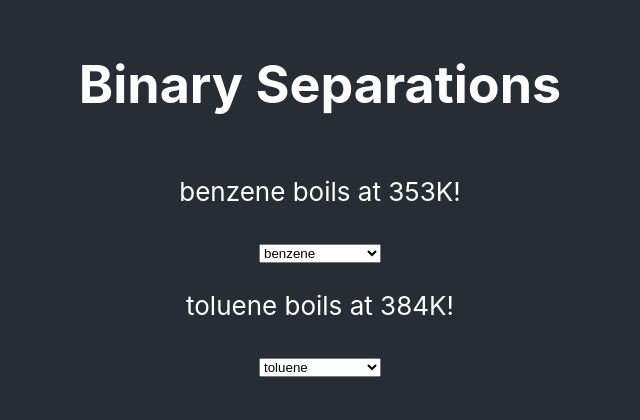
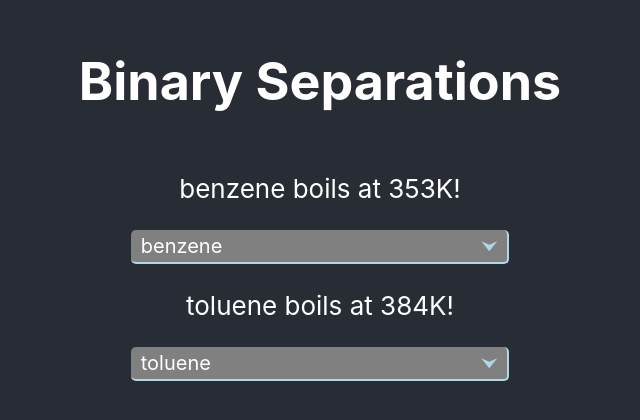
Before and after one commit to isaacrez/web-binary-separations-grapher, a React (Create React App) app: page / in a window 1280 px wide. Shown: the part 202-622 px from the top of the page, without its empty margins (320-960 px from the left). Built offline with nearby package versions, Linux system fonts and the light colour scheme.

Commit message:
Add custom styling to Selector

```diff
--- a/src/components/Selector.tsx
+++ b/src/components/Selector.tsx
@@ -11,7 +11,7 @@ function Selector(props) {
   const onChange = e => props.setValue(e.target.value)
 
   return (
-    <div>
+    <div className="select">
       <select value={props.value} onChange={onChange}>
         {options}
       </select>
--- a/src/components/styles/App.css
+++ b/src/components/styles/App.css
@@ -1,3 +1,9 @@
+:root {
+  --select-border: lightblue;
+  --select-focus: blue;
+  --select-arrow: var(--select-border);
+}
+
 .App {
   text-align: center;
   background-color: #282c34;
@@ -9,3 +15,50 @@
   font-size: calc(10px + 2vmin);
   color: white;
 }
+
+select {
+  color: white;
+  background-color: grey;
+}
+
+select,
+.select:after {
+  grid-area: select;
+}
+
+.select {
+  display: grid;
+  grid-template-areas: "select";
+  align-items: center;
+
+  width: 100%;
+  min-width: 15ch;
+  max-width: 30ch;
+  border-radius: 0.25em;
+  padding: 0.25em 0.5em;
+
+  background-color: grey;
+  border-color: lightblue;
+  border-style: solid;
+  border-width: 0 2px 2px 0;
+
+  font-size: 1.25rem;
+  color: white;
+  cursor: pointer;
+  line-height: 1.1;
+}
+
+.select:hover {
+  opacity: .85;
+  border-color: var(--select-border);
+  border-width: 0 1px 1px 0;
+}
+
+.select::after {
+  justify-self: end;
+  content: "";
+  width: 0.8em;
+  height: 0.5em;
+  background-color: var(--select-arrow);
+  clip-path: polygon(50% 35%, 100% 0, 50% 100%, 0 0);
+}
--- a/src/index.css
+++ b/src/index.css
@@ -11,3 +11,23 @@ code {
   font-family: source-code-pro, Menlo, Monaco, Consolas, 'Courier New',
     monospace;
 }
+
+*,
+*::before,
+*::after {
+  box-sizing: border-box;
+}
+
+select {
+  outline: none;
+  appearance: none;
+  background-color: transparent;
+  border: none;
+  padding: 0 1em 0 0;
+  margin: 0;
+  width: 100%;
+  font-family: inherit;
+  font-size: inherit;
+  cursor: inherit;
+  line-height: inherit;
+}
```
